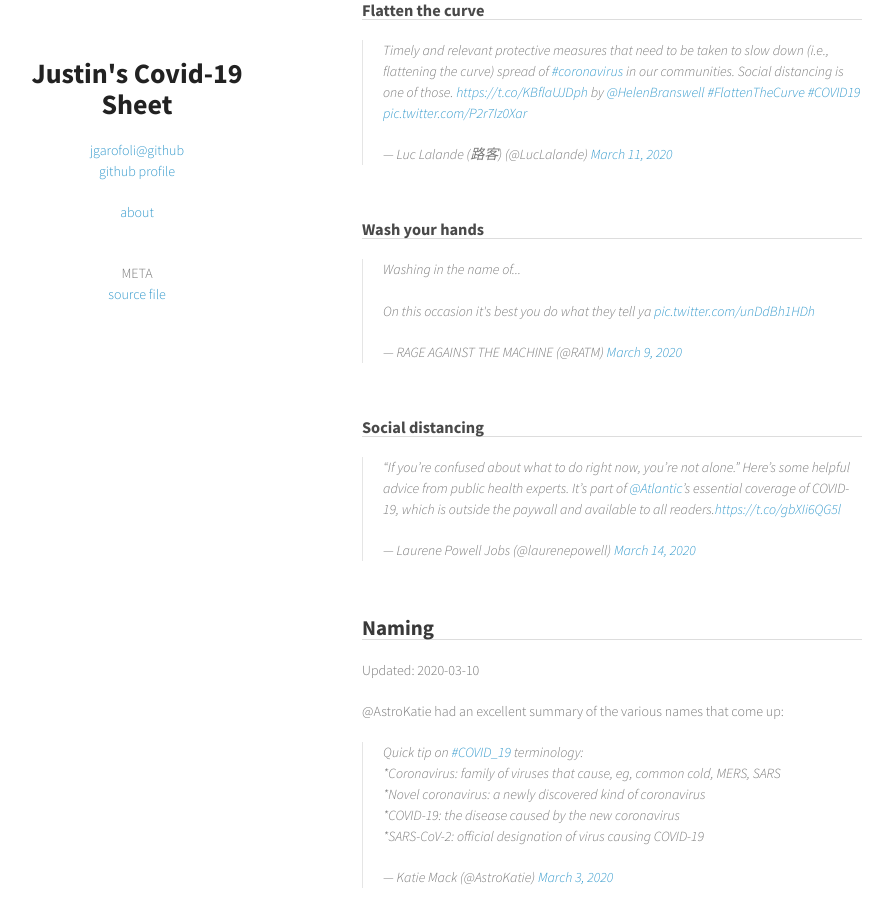
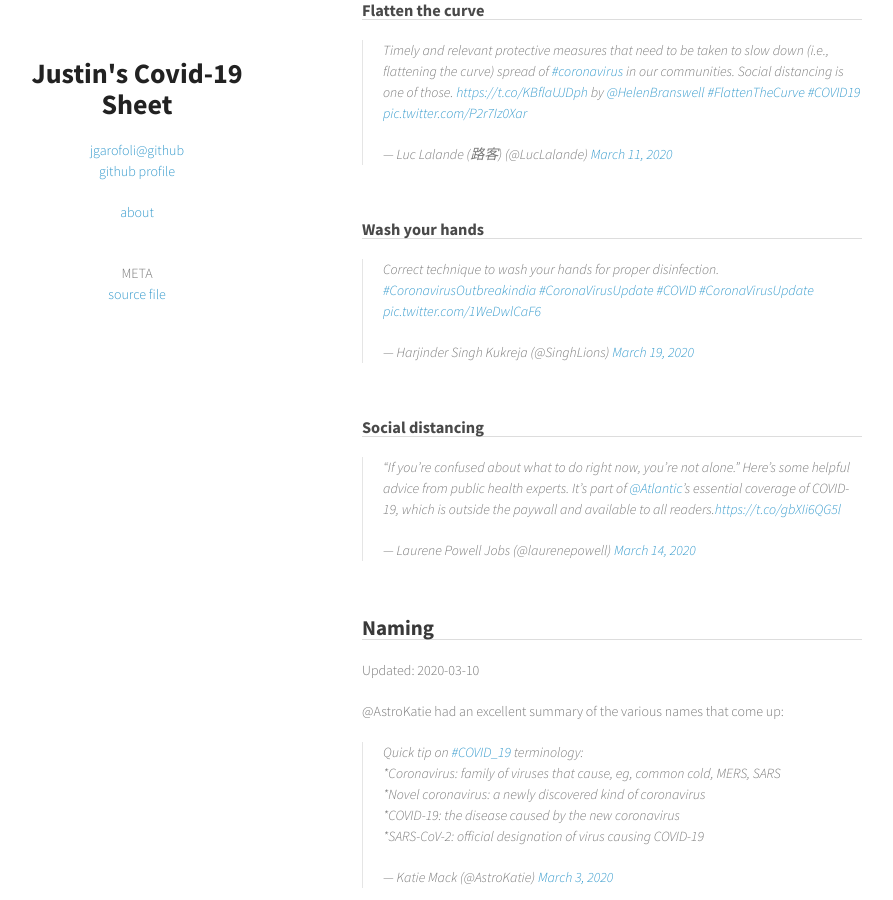
Before and after one commit to jgarofoli/jgarofoli.github.io, a Jekyll site: the page built from covid19/index.md, in a window 1280 px wide and 900 px high, scrolled down 772 px. Shown: the whole window, without its empty margins (208-1101 px from the left). Built offline with Jekyll 4.4.1, drawn with Linux system fonts in a browser that asks for light colours; comment, search, counter and statistics services are not loaded; some of the changed text lies outside the part shown.

Commit message:
Update hand washing tweet.

```diff
--- a/covid19/index.md
+++ b/covid19/index.md
@@ -64,7 +65,7 @@ Updated: 2020-03-14
 
 ### Wash your hands
 
-<blockquote class="twitter-tweet"><p lang="en" dir="ltr">Washing in the name of...<br><br>On this occasion it&#39;s best you do what they tell ya <a href="https://t.co/unDdBh1HDh">pic.twitter.com/unDdBh1HDh</a></p>&mdash; RAGE AGAINST THE MACHINE (@RATM) <a href="https://twitter.com/RATM/status/1237036386886303744?ref_src=twsrc%5Etfw">March 9, 2020</a></blockquote> <script async src="https://platform.twitter.com/widgets.js" charset="utf-8"></script>
+<blockquote class="twitter-tweet"><p lang="en" dir="ltr">Correct technique to wash your hands for proper disinfection. <a href="https://twitter.com/hashtag/CoronavirusOutbreakindia?src=hash&amp;ref_src=twsrc%5Etfw">#CoronavirusOutbreakindia</a> <a href="https://twitter.com/hashtag/CoronaVirusUpdate?src=hash&amp;ref_src=twsrc%5Etfw">#CoronaVirusUpdate</a> <a href="https://twitter.com/hashtag/COVID?src=hash&amp;ref_src=twsrc%5Etfw">#COVID</a> <a href="https://twitter.com/hashtag/CoronaVirusUpdate?src=hash&amp;ref_src=twsrc%5Etfw">#CoronaVirusUpdate</a> <a href="https://t.co/1WeDwlCaF6">pic.twitter.com/1WeDwlCaF6</a></p>&mdash; Harjinder Singh Kukreja (@SinghLions) <a href="https://twitter.com/SinghLions/status/1240686550939136003?ref_src=twsrc%5Etfw">March 19, 2020</a></blockquote> <script async src="https://platform.twitter.com/widgets.js" charset="utf-8"></script>
 
 ### Social distancing
 
```
Also changed, not shown: other parts of covid19/index.md (+2 -1 lines).
